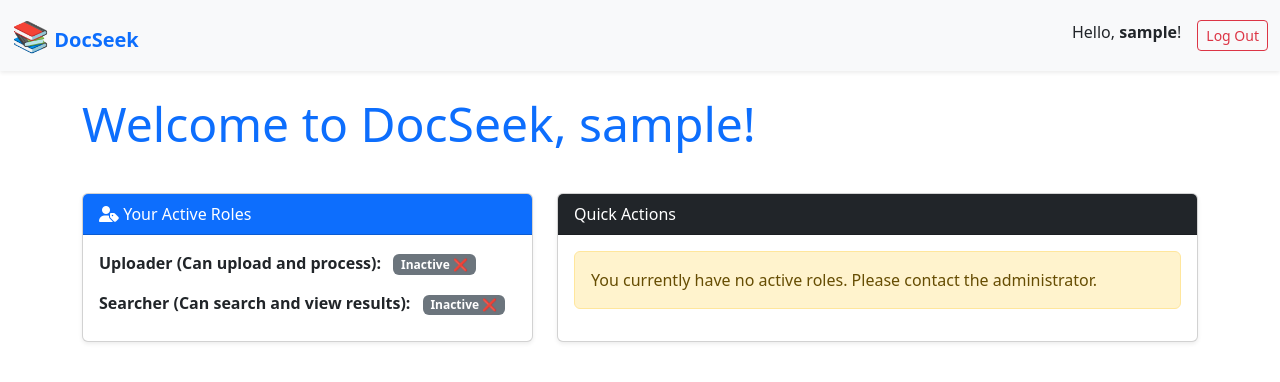
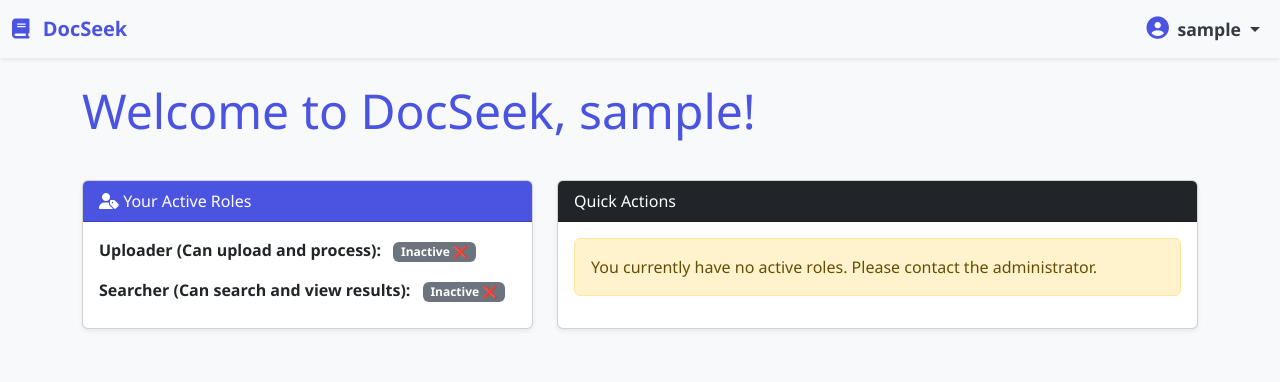
Before and after one commit to albanz27/DocSeek, a Django app: page / in a window 1280 px wide. Shown: the top 382 px of the page. Run offline with Django 5.2, Linux system fonts and the light colour scheme; the visitor is signed in with stand-in values (Sample User, id 1); parts of the project's set-up code (start-up, migrations or seed data) failed here and were passed over.

Commit message:
Add base.css for styling and enhance base.html with user role dropdown and icons

```diff
--- /dev/null
+++ b/static/css/base.css
@@ -0,0 +1,96 @@
+/* -------------------- 1. RESET E COLORI -------------------- */
+
+body {
+    background-color: #f8f9fa;
+    font-family: 'Segoe UI', Tahoma, Geneva, Verdana, sans-serif;
+}
+
+.text-primary {
+    color: #4a54e1 !important;
+}
+.bg-primary {
+    background-color: #4a54e1 !important;
+}
+.btn-primary {
+    background-color: #4a54e1;
+    border-color: #4a54e1;
+}
+
+/* Stili per Card Generiche */
+.card-shadow-lg {
+    border-radius: 10px;
+    box-shadow: 0 4px 12px rgba(0, 0, 0, 0.08);
+}
+
+
+/* -------------------- 2. NAVBAR -------------------- */
+
+.navbar-brand {
+    font-weight: 700 !important;
+}
+
+/* Stile base per i link di navigazione (Dashboard, Search) */
+.navbar-nav .nav-link {
+    font-weight: 600;
+}
+
+/* Link Attivi: Linea e Colore */
+.navbar-nav .nav-item .nav-link.active {
+    color: #4a54e1 !important;
+    background-color: transparent !important;
+    border-bottom: 2px solid #4a54e1;
+    padding-bottom: 5px;
+}
+
+/* Stile Hover */
+.navbar-nav .nav-item .nav-link:hover {
+    color: #000000 !important;
+}
+
+/* Stile per l'icona utente e il dropdown toggle */
+.user-icon {
+    font-size: 1.4rem;
+    color: #4a54e1;
+}
+
+/* Stile per il testo del link dropdown utente */
+.navbar-nav .dropdown-toggle {
+    color: #343a40 !important;
+    font-size: 1.1rem;
+    font-weight: bold;
+    transition: color 0.2s;
+}
+
+
+/* -------------------- 3. DROPDOWN UTENTE  -------------------- */
+
+/* Intestazione del Dropdown */
+.dropdown-header {
+    font-size: 0.85rem;
+    color: #6c757d;
+    padding-bottom: 0.25rem;
+    padding-top: 0.5rem;
+    border-bottom: 1px solid #eee;
+}
+
+/* Testo degli Elementi del Dropdown*/
+.dropdown-item-text {
+    line-height: 1.2;
+    padding-top: 0.5rem;
+    padding-bottom: 0.5rem;
+}
+
+/* Badge dei Ruoli Personalizzati */
+.badge-role-active {
+    background-color: #28a745 !important; /* Verde per Attivo */
+    font-size: 0.75rem;
+}
+.badge-role-inactive {
+    background-color: #6c757d !important; /* Grigio per Inattivo */
+    font-size: 0.75rem;
+}
+
+/* Icone di default per i link o i bottoni */
+.nav-link i, .btn i {
+    margin-right: 5px;
+}
--- a/templates/base.html
+++ b/templates/base.html
@@ -1,3 +1,4 @@
+{% load static %}
 <!DOCTYPE html>
 <html lang="en">
 <head>
@@ -7,58 +8,80 @@
 
     <link href="https://cdn.jsdelivr.net/npm/bootstrap@5.3.3/dist/css/bootstrap.min.css" rel="stylesheet">
     <link rel="stylesheet" href="https://cdnjs.cloudflare.com/ajax/libs/font-awesome/6.5.2/css/all.min.css">
+    <link rel="stylesheet" href="{% static 'css/base.css' %}">
 </head>
 <body>
-
     <nav class="navbar navbar-expand-lg navbar-light bg-light shadow-sm">
         <div class="container-fluid">
+
             <a class="navbar-brand text-primary fw-bold" href="{% url 'home' %}">
-                <span style="font-size: 1.5em;">📚</span> DocSeek
-            </a>
-
-            <button class="navbar-toggler" type="button" data-bs-toggle="collapse" data-bs-target="#navbarNav" aria-controls="navbarNav" aria-expanded="false" aria-label="Toggle navigation">
-                <span class="navbar-toggler-icon"></span>
-            </button>
+                <i class="fas fa-book me-2"></i> DocSeek </a>
 
             <div class="collapse navbar-collapse" id="navbarNav">
-
                 <ul class="navbar-nav me-auto mb-2 mb-lg-0">
                     {% if user.is_authenticated %}
 
                         {% if user.profile.is_uploader %}
+                        <!-- Link pagina di upload -->
                         <li class="nav-item">
-                            <a class="nav-link" href="{% url 'uploader_dashboard' %}">Uploader Dashboard</a>
+                            <a class="nav-link" href="{% url 'uploader_dashboard' %}">
+                                <i class="fas fa-upload me-1"></i> Uploader Dashboard
+                            </a>
                         </li>
                         {% endif %}
 
                         {% if user.profile.is_searcher %}
+                        <!-- Link pagina di ricerca -->
                         <li class="nav-item">
-                            <a class="nav-link" href="{% url 'document_list' %}">Semantic Search</a>
+                            <a class="nav-link" href="{% url 'document_list' %}">
+                                <i class="fas fa-search me-1"></i> Semantic Search
+                            </a>
                         </li>
                         {% endif %}
 
                     {% endif %}
                 </ul>
 
+                <!-- Link Profilo/Logout -->
                 <ul class="navbar-nav ms-auto">
                     {% if user.is_authenticated %}
-                        <li class="nav-item me-3">
-                            <span class="navbar-text text-dark">
-                                Hello, <strong>{{ user.username }}</strong>!
-                            </span>
-                        </li>
-                        <li class="nav-item">
-                            <form method="post" action="{% url 'logout' %}" class="d-flex">
-                                {% csrf_token %}
-                                <button type="submit" class="btn btn-sm btn-outline-danger">Log Out</button>
-                            </form>
-                        </li>
-                    {% else %}
-                        <li class="nav-item">
-                            <a class="btn btn-sm btn-outline-primary me-2" href="{% url 'login' %}">Log In</a>
-                        </li>
-                        <li class="nav-item">
-                            <a class="btn btn-sm btn-primary" href="{% url 'register' %}">Sign Up</a>
+
+                        <li class="nav-item dropdown">
+                            <a class="nav-link dropdown-toggle text-dark" href="#" id="navbarDropdownUser" role="button" data-bs-toggle="dropdown" aria-expanded="false">
+                                <i class="fas fa-user-circle user-icon me-1"></i> {{ user.username }}
+                            </a>
+                            <ul class="dropdown-menu dropdown-menu-end" aria-labelledby="navbarDropdownUser">
+                                <li class="dropdown-header">Active Roles:</li>
+
+                                <li><span class="dropdown-item-text small">
+                                    Uploader:
+                                    {% if user.profile.is_uploader %}
+                                        <span class="badge badge-role-active ms-1">Active</span>
+                                    {% else %}
+                                        <span class="badge badge-role-inactive ms-1">Inactive</span>
+                                    {% endif %}
+                                </span></li>
+
+                                <li><span class="dropdown-item-text small">
+                                    Searcher:
+                                    {% if user.profile.is_searcher %}
+                                        <span class="badge badge-role-active ms-1">Active</span>
+                                    {% else %}
+                                        <span class="badge badge-role-inactive ms-1">Inactive</span>
+                                    {% endif %}
+                                </span></li>
+
+                                <li><hr class="dropdown-divider"></li>
+
+                                <li>
+                                    <form method="post" action="{% url 'logout' %}" class="d-grid px-3">
+                                        {% csrf_token %}
+                                        <button type="submit" class="btn btn-danger btn-sm">
+                                            <i class="fas fa-sign-out-alt me-1"></i> Log Out
+                                        </button>
+                                    </form>
+                                </li>
+                            </ul>
                         </li>
                     {% endif %}
                 </ul>
```
